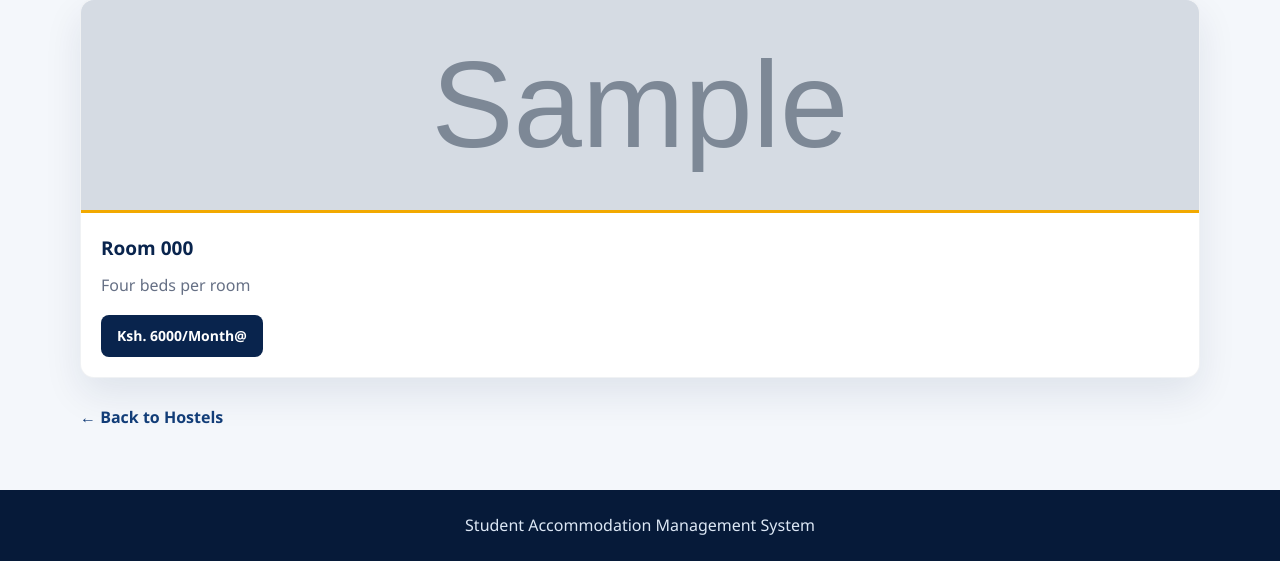
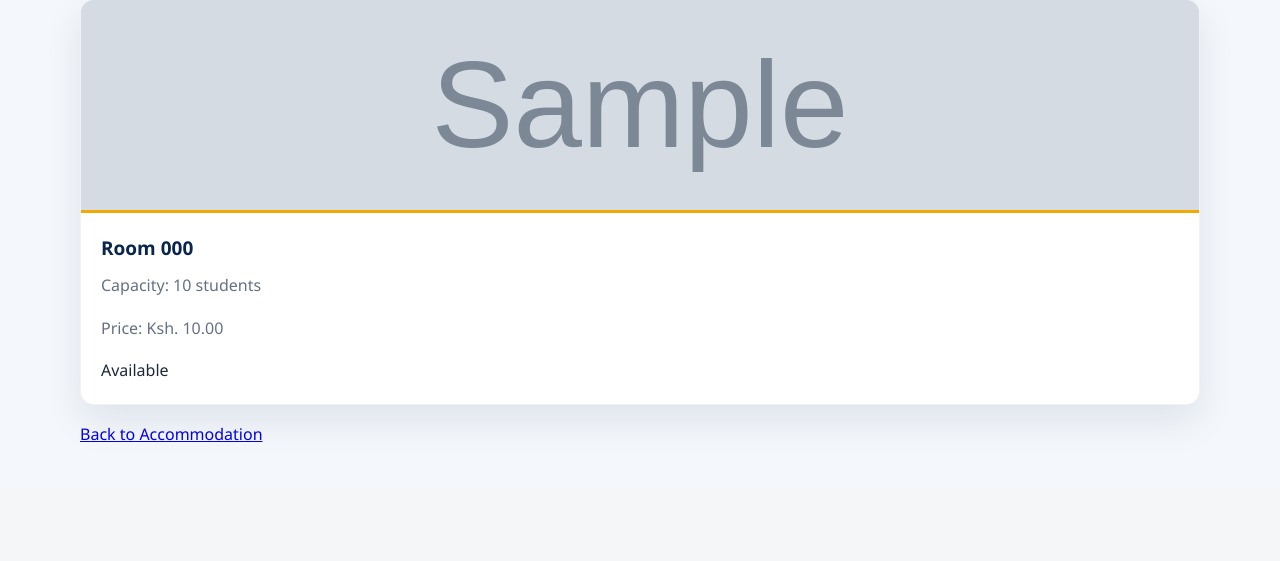
Before and after one commit to SheillahKororio/Student_Accommodation_System, a Django app: page /hostel-rooms/kings/ in a window 1280 px wide. Shown: the part 312-873 px from the top of the page. After the commit the page ends 754 px from the top, so only its background shows below. Run offline with Django 5.2, Linux system fonts and the light colour scheme; tables that the repository leaves empty hold one stand-in row (values such as "Sample post"); grey boxes marked "Sample" are stand-in pictures.

Commit message:
Store room photos as static assets

```diff
--- a/myapp/templates/hostel_rooms.html
+++ b/myapp/templates/hostel_rooms.html
@@ -29,48 +29,45 @@
     <div class="room-grid">
 
        {% for room in rooms %}
-
     <div class="room-card">
 
     <div class="room-image">
+
         {% if room.room_image %}
-                 <img src="{{ room.room_image.url }}" alt="Room {{ room.room_number }}">
-                {% else %}
+            <img src="{% static 'images/rooms/' %}{{ room.room_image.name }}"
+                 alt="Room {{ room.room_number }}"
+                 onerror="this.style.display='none'; this.nextElementSibling.style.display='flex';">
+        {% endif %}
+
+        <div class="room-placeholder"
+             style="display: {% if room.room_image %}none{% else %}flex{% endif %};">
             <span>Room photo coming soon</span>
-            {% endif %}
+        </div>
+
     </div>
 
     <div class="room-details">
+        <h3>Room {{ room.room_number }}</h3>
+        <p>Capacity: {{ room.room_capacity }} students</p>
+        <p>Price: Ksh. {{ room.room_price }}</p>
 
-                <h3>Room {{ room.room_number }}</h3>
-
-                <p>Four beds per room</p>
-
-                <a href="#" class="view-button">
-                   Ksh. 6000/Month@
-                </a>
-
+        {% if room.is_available %}
+            <span>Available</span>
+        {% else %}
+            <span>Occupied</span>
+        {% endif %}
     </div>
 
 </div>
 
 {% empty %}
-
 <p>No rooms have been added to this hostel yet.</p>
-
 {% endfor %}
 
     </div>
 
-    <a href="{% url 'myapp:accommodation' %}" class="back-button">
-        ← Back to Hostels
+    <p>
+        <a href="{% url 'myapp:accommodation' %}">
+            Back to Accommodation
         </a>
-
-</div>
-
-<footer>
-    <p>Student Accommodation Management System</p>
-</footer>
-
-</body>
-</html>
+    </p>
```
Also changed, not shown: myapp/static/images/rooms/room_photos/KINGS_BEDS2_iN9PaXb.jpeg (added), myapp/static/images/rooms/room_photos/KINGS_BEDS_XTSwKsA.jpeg (added), myapp/static/images/rooms/room_photos/QUEENS_BED2_DxRq1sa.jpeg (added), myapp/static/images/rooms/room_photos/QUEENS_BEDS_8RbAUmN.jpeg (added), myapp/static/images/rooms/room_photos/QUEENS_BEDS_GcB0N74.jpeg (added), myapp/static/images/rooms/room_photos/boys_rooms1_OLDPCGz.jpeg (added), myapp/static/images/rooms/room_photos/boys_rooms_vDOYAhX.jpeg (added), myapp/static/images/rooms/room_photos/gents_rooms1_0yfONLr.jpeg (added), myapp/static/images/rooms/room_photos/gents_rooms_1VYIRjT.jpeg (added), myapp/static/images/rooms/room_photos/gents_rooms_jHIp8bb.jpeg (added), myapp/static/images/rooms/room_photos/ladies_rooms1_rNix79f.jpeg (added), myapp/static/images/rooms/room_photos/ladies_rooms2_dD5bsbM.jpeg (added), myapp/static/images/rooms/room_photos/ladies_rooms_AHsvN5a.jpeg (added), myapp/static/images/rooms/room_photos/room1.jpeg (added), 1 more files. Lines whose indentation alone changed are shown as unchanged.
